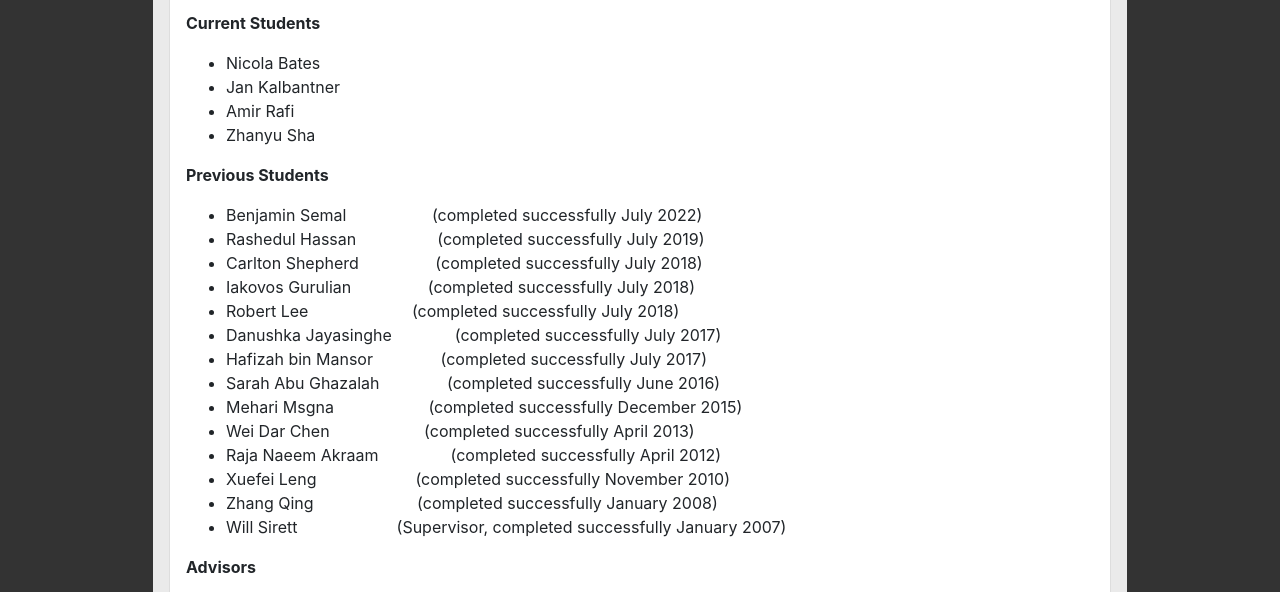
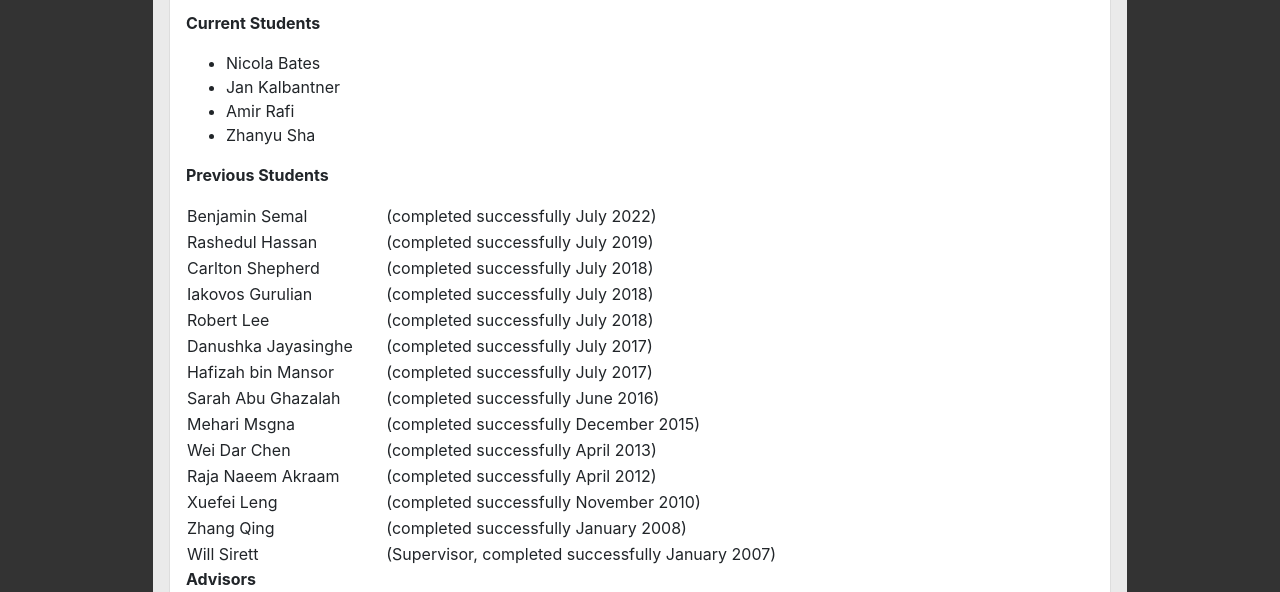
Before and after one commit to Hamza-Rafi/konstantinosWebsite, a plain HTML site: page _site/research/phd-students.html in a window 1280 px wide. Shown: the part 159-751 px from the top of the page. Drawn offline with nearby package versions, Linux system fonts and the light colour scheme.

Commit message:
table spacing

```diff
--- a/_site/research/phd-students.html
+++ b/_site/research/phd-students.html
@@ -101,22 +101,66 @@
 
 <p><strong>Previous Students</strong></p>
 
-<ul>
-  <li>Benjamin Semal                   (completed successfully July 2022)</li>
-  <li>Rashedul Hassan                  (completed successfully July 2019)</li>
-  <li>Carlton Shepherd                 (completed successfully July 2018)</li>
-  <li>Iakovos Gurulian                 (completed successfully July 2018)</li>
-  <li>Robert Lee                       (completed successfully July 2018)</li>
-  <li>Danushka Jayasinghe              (completed successfully July 2017)</li>
-  <li>Hafizah bin Mansor               (completed successfully July 2017)</li>
-  <li>Sarah Abu Ghazalah               (completed successfully June 2016)</li>
-  <li>Mehari Msgna                     (completed successfully December 2015)</li>
-  <li>Wei Dar Chen                     (completed successfully April 2013)</li>
-  <li>Raja Naeem Akraam                (completed successfully April 2012)</li>
-  <li>Xuefei Leng                      (completed successfully November 2010)</li>
-  <li>Zhang Qing                       (completed successfully January 2008)</li>
-  <li>Will Sirett                      (Supervisor, completed successfully January 2007)</li>
-</ul>
+<table>
+  <tbody>
+    <tr>
+      <td>Benjamin Semal</td>
+      <td>(completed successfully July 2022)</td>
+    </tr>
+    <tr>
+      <td>Rashedul Hassan           </td>
+      <td>(completed successfully July 2019)</td>
+    </tr>
+    <tr>
+      <td>Carlton Shepherd          </td>
+      <td>(completed successfully July 2018)</td>
+    </tr>
+    <tr>
+      <td>Iakovos Gurulian          </td>
+      <td>(completed successfully July 2018)</td>
+    </tr>
+    <tr>
+      <td>Robert Lee                </td>
+      <td>(completed successfully July 2018)</td>
+    </tr>
+    <tr>
+      <td>Danushka Jayasinghe       </td>
+      <td>(completed successfully July 2017)</td>
+    </tr>
+    <tr>
+      <td>Hafizah bin Mansor        </td>
+      <td>(completed successfully July 2017)</td>
+    </tr>
+    <tr>
+      <td>Sarah Abu Ghazalah        </td>
+      <td>(completed successfully June 2016)</td>
+    </tr>
+    <tr>
+      <td>Mehari Msgna              </td>
+      <td>(completed successfully December 2015)</td>
+    </tr>
+    <tr>
+      <td>Wei Dar Chen              </td>
+      <td>(completed successfully April 2013)</td>
+    </tr>
+    <tr>
+      <td>Raja Naeem Akraam         </td>
+      <td>(completed successfully April 2012)</td>
+    </tr>
+    <tr>
+      <td>Xuefei Leng               </td>
+      <td>(completed successfully November 2010)</td>
+    </tr>
+    <tr>
+      <td>Zhang Qing                </td>
+      <td>(completed successfully January 2008)</td>
+    </tr>
+    <tr>
+      <td>Will Sirett               </td>
+      <td>(Supervisor, completed successfully January 2007)</td>
+    </tr>
+  </tbody>
+</table>
 
 <p><strong>Advisors</strong></p>
 
```
Also changed, not shown: pages/research/phd-students.md (+15 -14 lines).
